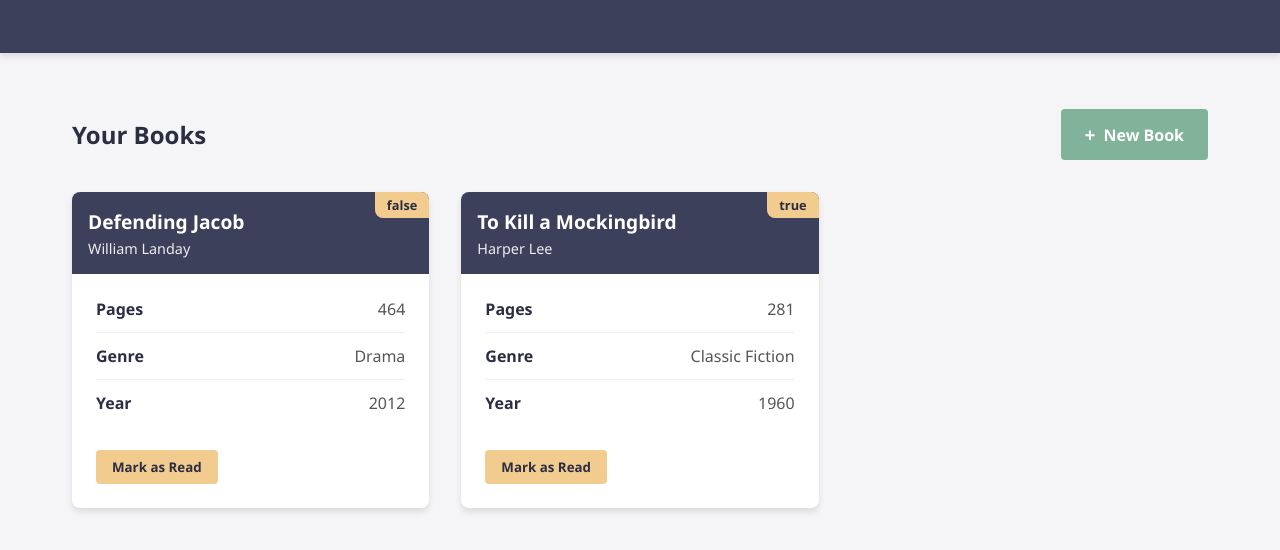
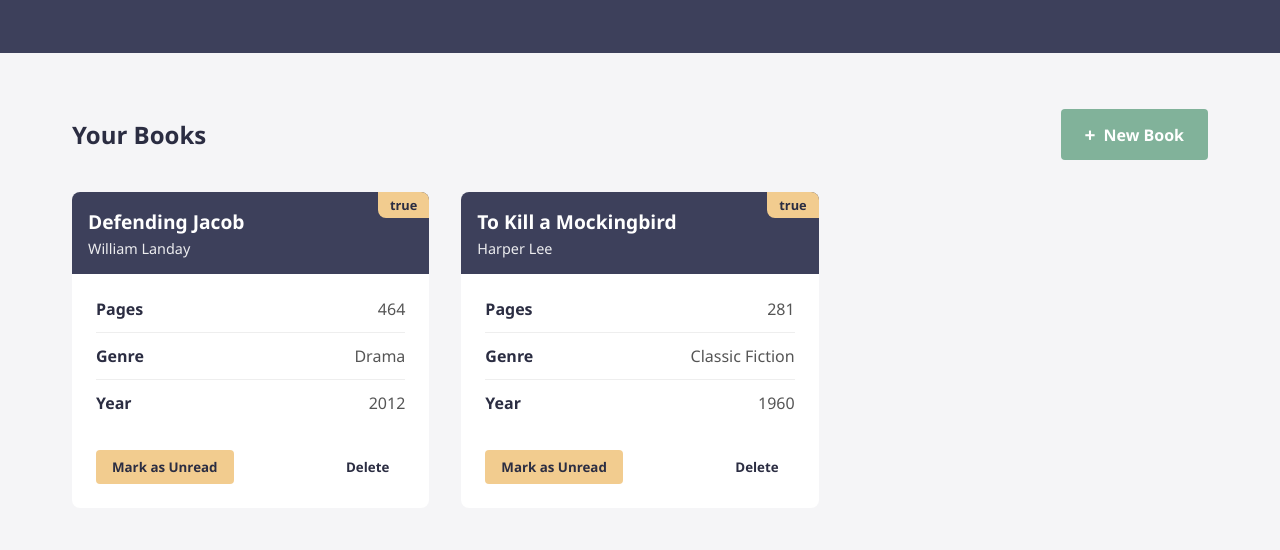
Before and after one commit to TyriqOdle/Library-App, a website: page src/index.html in a window 1280 px wide. Both pictures are taken after a click on the button "Mark as Read". Shown: the part 132-682 px from the top of the page. Drawn offline with Linux system fonts and the light colour scheme.

Commit message:
Mark Read and Delete button functionality added 1. Added event listeners for the mark read and the delete button in the displaybooks() function. It uses the data-id attribute to find the book it was clicked on, based on the unique ID generated when the book is created.

```diff
--- a/src/index.js
+++ b/src/index.js
@@ -10,6 +10,10 @@
     this.year = year
     this.read = read
   }
+
+  Book.prototype.toggleRead = function() {
+    this.read = !this.read;
+  };
 
 const myLibrary = [];
 
@@ -93,10 +97,43 @@
     let bookActions = document.createElement("div")
     bookActions.setAttribute("class", "book-actions")
     let toggleReadBtn = document.createElement("button")
-    toggleReadBtn.textContent = "Mark as Read"
+    toggleReadBtn.setAttribute("data-id", book.id);
+    toggleReadBtn.textContent = book.read ? "Mark as Unread" : "Mark as Read"
     toggleReadBtn.setAttribute("class", "btn-toggle-read")
 
+    //Event Listener for the Toggle Button.
+    toggleReadBtn.setAttribute("data-id", book.id);
+
+    toggleReadBtn.addEventListener("click", (e) => {
+      const bookId = e.target.dataset.id
+      const book = myLibrary.find((b) => b.id === bookId)
+      if (book) {
+        book.toggleRead();
+        updateLibrary();
+      }
+    });
+
+    //Delete Button
+    let delBtn = document.createElement("button")
+    delBtn.setAttribute("class", "btn-delete")
+    delBtn.textContent = "Delete"
+    delBtn.setAttribute("data-id", book.id)
+
+    //Delete Button Event Listener
+    delBtn.addEventListener("click", (e) =>{
+      const bookId = e.target.dataset.id
+      const book = myLibrary.find((b) => b.id === bookId)
+
+      let index = myLibrary.indexOf(book)
+      myLibrary.splice(index,1)
+
+      updateLibrary()
+    })
+
+
+
     bookActions.appendChild(toggleReadBtn)
+    bookActions.appendChild(delBtn)
 
     //Assigning Values
     bookTitle.textContent = book.title
@@ -121,6 +158,14 @@
 
     //Displaying on the Page
     display.appendChild(bookCard)
+}
+
+function updateLibrary(){
+  const display = document.querySelector(".library");
+  display.innerHTML = ""; // Clear existing cards
+  myLibrary.forEach((book) => {
+    displayBooks(book); // Re-add each book to the page
+  });
 }
 
 function addNewBook(){
@@ -182,9 +227,7 @@
   console.log(bookTitle, bookAuthor, bookPages, bookGenre, bookAYear, bookRead);
 
   // Re display the books onto the page.
-  let display = document.querySelector(".library")
-  display.innerHTML = ""
-  myLibrary.map(displayBooks)
+  updateLibrary()
 
 
   form.reset()
--- a/src/styles.css
+++ b/src/styles.css
@@ -5,6 +5,7 @@
     --accent-color: #f2cc8f;
     --light-color: #f4f1de;
     --dark-color: #2b2d42;
+    --red: #780606
     --shadow: 0 4px 6px rgba(0, 0, 0, 0.1);
 }
 
@@ -174,6 +175,21 @@
     border-bottom-left-radius: 8px;
 }
 
+.btn-delete {
+    background-color: var(--red);
+    color: var(--dark-color);
+    padding: 0.5rem 1rem;
+    border-radius: 4px;
+    cursor: pointer;
+    font-weight: 600;
+    border: none;
+    transition: all 0.3s ease;
+}
+
+.btn-delete:hover {
+    background-color: #DE6464;
+}
+
 .not-read {
     background-color: #e07a5f;
     color: white;
```
